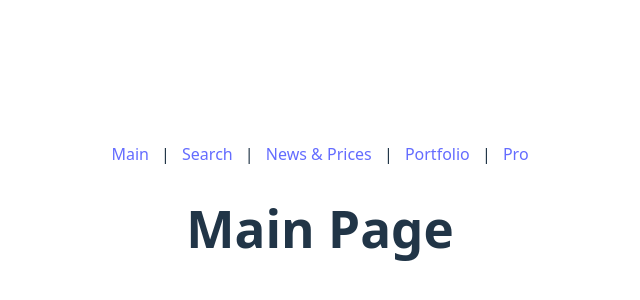
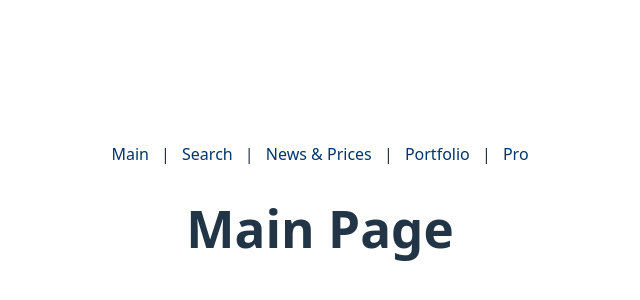
Before and after one commit to IvanStarostin1984/Stock-App1, a Vue app in the folder web-app/: page / in a window 1280 px wide. Shown: the part 184-484 px from the top of the page, without its empty margins (320-960 px from the left). Built offline with nearby package versions, Linux system fonts and the light colour scheme.

Commit message:
Add meta description and improve link contrast

```diff
--- a/web-app/index.html
+++ b/web-app/index.html
@@ -4,6 +4,8 @@
     <meta charset="UTF-8" />
     <link rel="icon" type="image/svg+xml" href="/vite.svg" />
     <meta name="viewport" content="width=device-width, initial-scale=1.0" />
+    <meta name="description" content="Responsive stock market dashboard built with Vue and TypeScript." />
+    <link rel="preload" href="/src/style.css" as="style" onload="this.rel='stylesheet'" />
     <title>Vite + Vue + TS</title>
   </head>
   <body>
--- a/web-app/src/style.css
+++ b/web-app/src/style.css
@@ -15,11 +15,11 @@
 
 a {
   font-weight: 500;
-  color: #646cff;
+  color: #4098ff;
   text-decoration: inherit;
 }
 a:hover {
-  color: #535bf2;
+  color: #94b0ff;
 }
 
 body {
@@ -70,8 +70,11 @@ button:focus-visible {
     color: #213547;
     background-color: #ffffff;
   }
+  a {
+    color: #00356b;
+  }
   a:hover {
-    color: #747bff;
+    color: #004c8b;
   }
   button {
     background-color: #f9f9f9;
```
